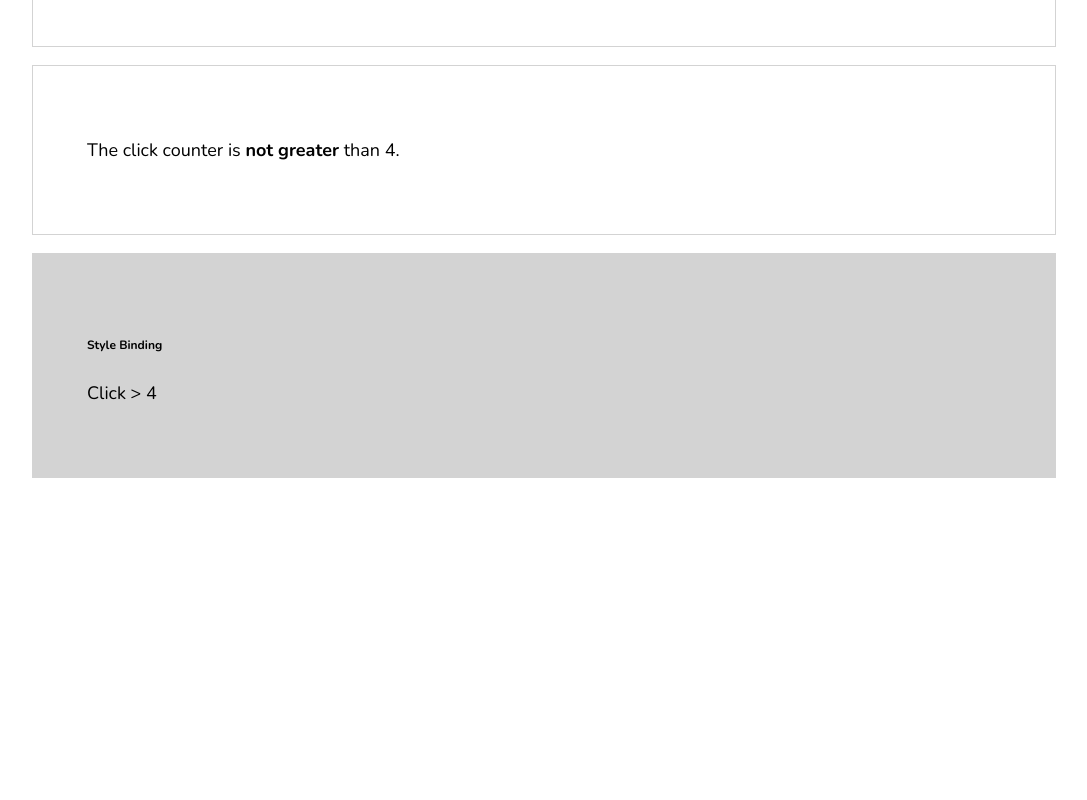
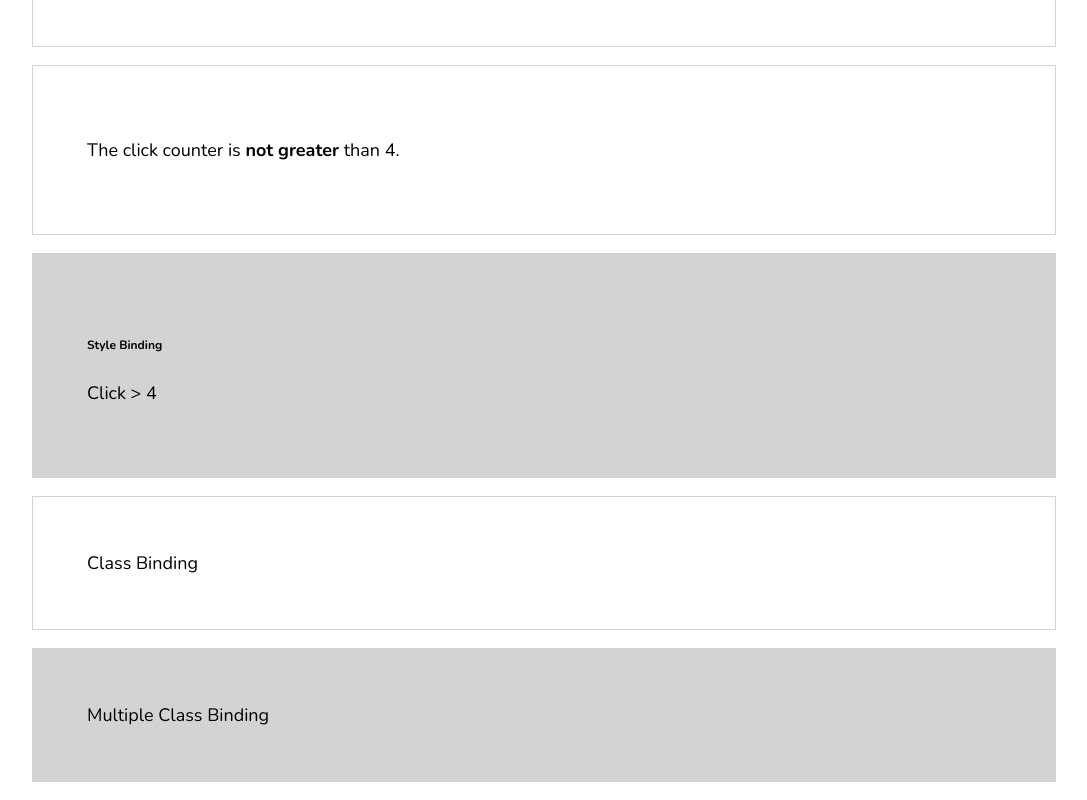
Before and after one commit to kashankingdomvision/myapp, an Angular app: page / in a window 1280 px wide. Shown: the part 630-1430 px from the top of the page, without its empty margins (96-1183 px from the left). Before the commit the page ends 1126 px from the top, so only its background shows below. Built offline with nearby package versions, Linux system fonts and the light colour scheme.

Commit message:
class binding

```diff
--- a/src/app/home/home.component.html
+++ b/src/app/home/home.component.html
@@ -30,3 +30,11 @@
     'background-color': clickCounter > 4 ? 'yellow' : 'lightgray',
     'border':           clickCounter > 4 ? '4px solid black' : 'none'}
 "> -->
+
+<div class="play-container" [class.active]="clickCounter > 4">
+    Class Binding
+</div>
+
+<div class="play-container" [ngClass]="setClasses()">
+    Multiple Class Binding
+</div>
--- a/src/app/home/home.component.ts
+++ b/src/app/home/home.component.ts
@@ -6,6 +6,8 @@
   styleUrls: ['./home.component.css']
 })
 export class HomeComponent implements OnInit {
+
+
 
   clickCounter: number = 0;
   name: string= '';
@@ -22,4 +24,13 @@
     this.clickCounter++;
   }
 
+  // Multiple class binding
+  setClasses() {
+    let myClasses = {
+      active: this.clickCounter > 4,
+      notactive: this.clickCounter <= 4
+    };
+    return myClasses;
+  }
+
 }
--- a/src/styles.css
+++ b/src/styles.css
@@ -65,3 +65,12 @@
 	padding: 1em;
 	margin-bottom: 2em;
 }
+
+.active {
+    background-color: yellow;
+    border: 4px solid black;
+}
+
+.notactive {
+    background-color: lightgray;
+}
```
